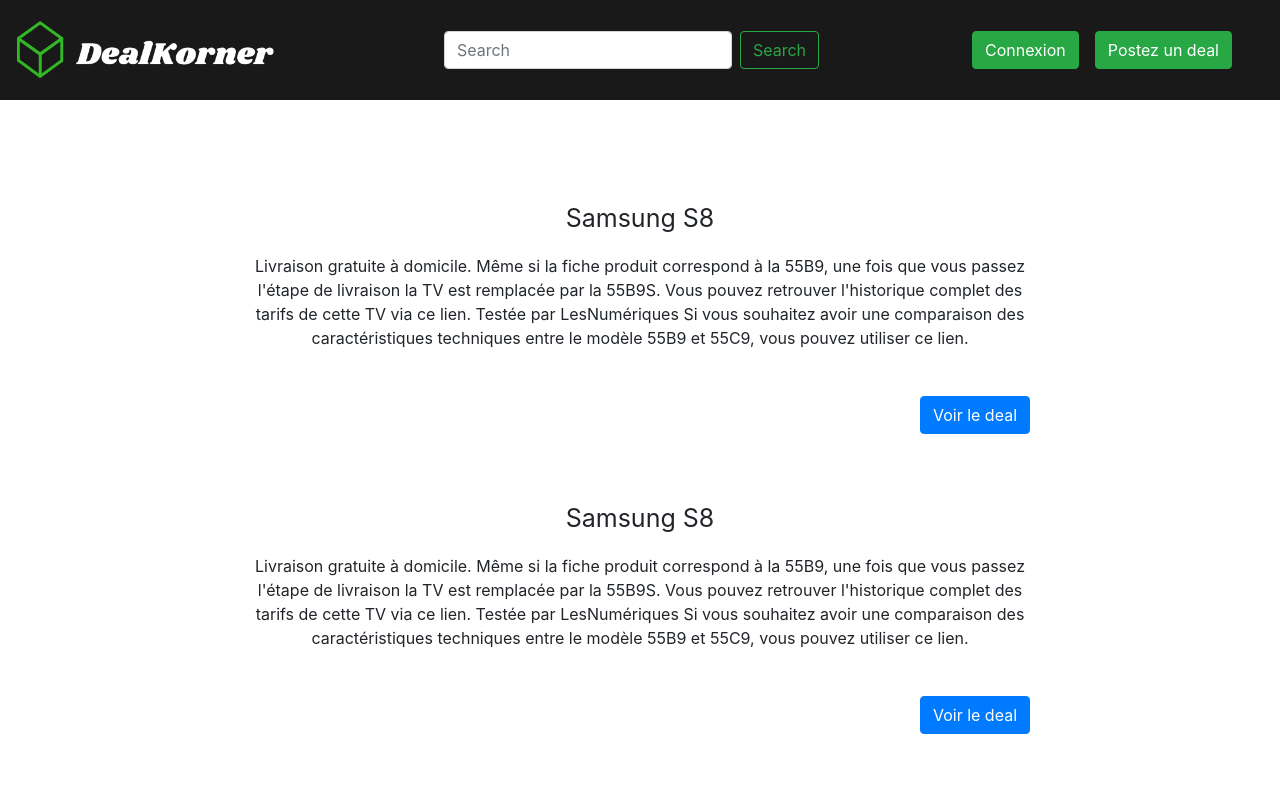
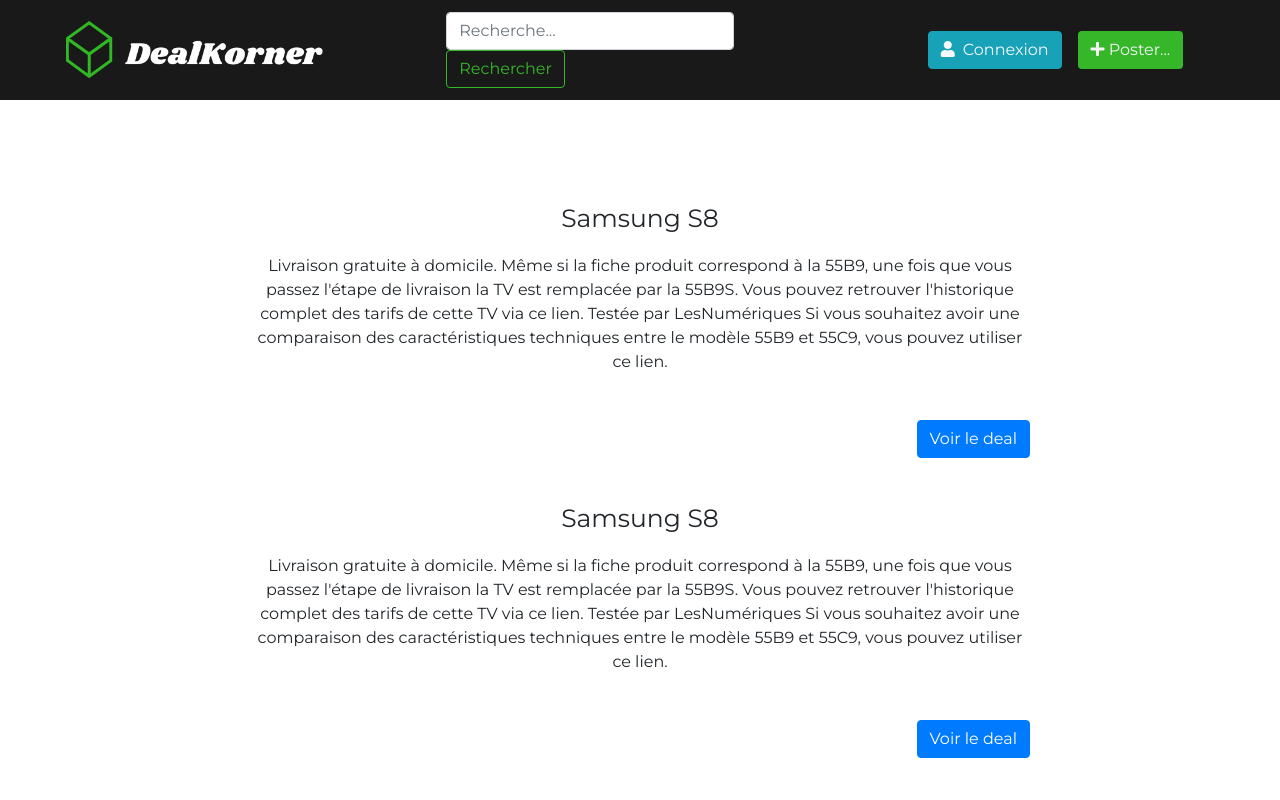
Before and after one commit to Pandanaax/DealkornerAngular, an Angular app in the folder dealkorner/: page / in a window 1280 px wide. Shown: the top 800 px of the page. Built offline with nearby package versions, Linux system fonts and the light colour scheme.

Commit message:
ajustement de la nav

```diff
--- a/dealkorner/src/app/app-routing.module.ts
+++ b/dealkorner/src/app/app-routing.module.ts
@@ -5,7 +5,7 @@
 
 
 const routes: Routes = [
-  {path:"", component: ListedealComponent},
+  {path: '', component: ListedealComponent},
 ];
 
 @NgModule({
--- a/dealkorner/src/app/app.module.ts
+++ b/dealkorner/src/app/app.module.ts
@@ -13,11 +13,7 @@
     AppComponent,
     HeaderComponent,
     FooterComponent,
-    ListedealComponent
-
-
-
-  ],
+    ListedealComponent],
   imports: [
     BrowserModule,
     AppRoutingModule,
--- a/dealkorner/src/app/components/header/header.component.css
+++ b/dealkorner/src/app/components/header/header.component.css
@@ -5,9 +5,23 @@
 .searchBar{
     width: 30%;
 }
+.searchBar button{
+    color: #35b729;
+    background-color: transparent;
+    background-image: none;
+    border-color: #35b729;
+}
+.searchBar button:hover{
+    color: whitesmoke;
+    background-color: #35b729;
+}
 .logo img{
     max-width: 300px;
 }
 .header{
     height: 100px;
 }
+.btnPost{
+    background-color: #35b729;
+    color:whitesmoke;
+}
--- a/dealkorner/src/app/components/header/header.component.html
+++ b/dealkorner/src/app/components/header/header.component.html
@@ -1,17 +1,17 @@
 <header>
-    <div class="header d-flex justify-content-between align-items-center">
+    <div class="header d-flex justify-content-around align-items-center">
         <div class="logo">
             <img src="../../../assets/img/logo.png" alt="logo_dealkorner">
         </div>
         <div class="searchBar">
             <form class="form-inline">
-                <input class="form-control mr-sm-2 col-9" type="search" placeholder="Search" aria-label="Search">
-                <button class="btn btn-outline-success my-2 my-sm-0" type="submit">Search</button>
+                <input class="form-control mr-sm-2 col-9" type="search" placeholder="Recherche..." aria-label="Search">
+                <button class="btn btn-outline-success my-2 my-sm-0" type="submit">Rechercher</button>
               </form>
         </div>
         <div class="buttons mr-5">
-            <button class="btn btn-success mr-3">Connexion</button>
-            <button class="btn btn-success">Postez un deal</button>
+            <button class="btn btn-info text-light mr-3 "><i class="fas fa-user mr-2"></i>Connexion</button>
+            <button class="btn btnPost"><i class="fas fa-plus"></i> Poster...</button>
         </div>
     </div>
 </header>
--- a/dealkorner/src/index.html
+++ b/dealkorner/src/index.html
@@ -6,9 +6,11 @@
   <base href="/">
   <meta name="viewport" content="width=device-width, initial-scale=1">
   <link rel="stylesheet" href="https://maxcdn.bootstrapcdn.com/bootstrap/4.0.0/css/bootstrap.min.css" integrity="sha384-Gn5384xqQ1aoWXA+058RXPxPg6fy4IWvTNh0E263XmFcJlSAwiGgFAW/dAiS6JXm" crossorigin="anonymous">
+  <link rel="stylesheet" href="https://pro.fontawesome.com/releases/v5.10.0/css/all.css" integrity="sha384-AYmEC3Yw5cVb3ZcuHtOA93w35dYTsvhLPVnYs9eStHfGJvOvKxVfELGroGkvsg+p" crossorigin="anonymous"/>
   <script src="https://code.jquery.com/jquery-3.2.1.slim.min.js" integrity="sha384-KJ3o2DKtIkvYIK3UENzmM7KCkRr/rE9/Qpg6aAZGJwFDMVNA/GpGFF93hXpG5KkN" crossorigin="anonymous"></script>
   <script src="https://cdnjs.cloudflare.com/ajax/libs/popper.js/1.12.9/umd/popper.min.js" integrity="sha384-ApNbgh9B+Y1QKtv3Rn7W3mgPxhU9K/ScQsAP7hUibX39j7fakFPskvXusvfa0b4Q" crossorigin="anonymous"></script>
   <script src="https://maxcdn.bootstrapcdn.com/bootstrap/4.0.0/js/bootstrap.min.js" integrity="sha384-JZR6Spejh4U02d8jOt6vLEHfe/JQGiRRSQQxSfFWpi1MquVdAyjUar5+76PVCmYl" crossorigin="anonymous"></script>
+  <link href="https://fonts.googleapis.com/css2?family=Montserrat:wght@400;600&display=swap" rel="stylesheet">
   <link rel="icon" type="image/x-icon" href="favicon.ico">
 </head>
 <body>
--- a/dealkorner/src/styles.css
+++ b/dealkorner/src/styles.css
@@ -2,4 +2,5 @@
 body{
     margin:0;
     padding:0;
+    font-family: 'montserrat';
 }
```
